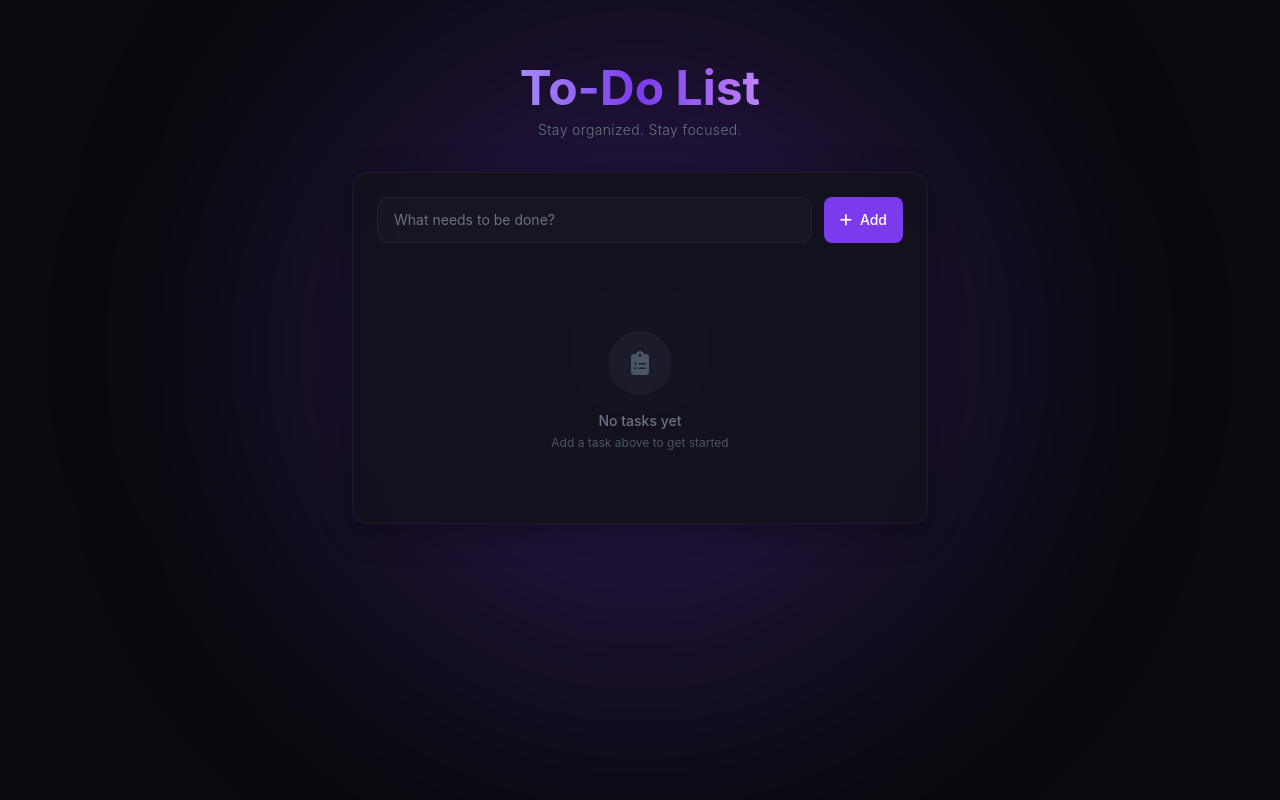
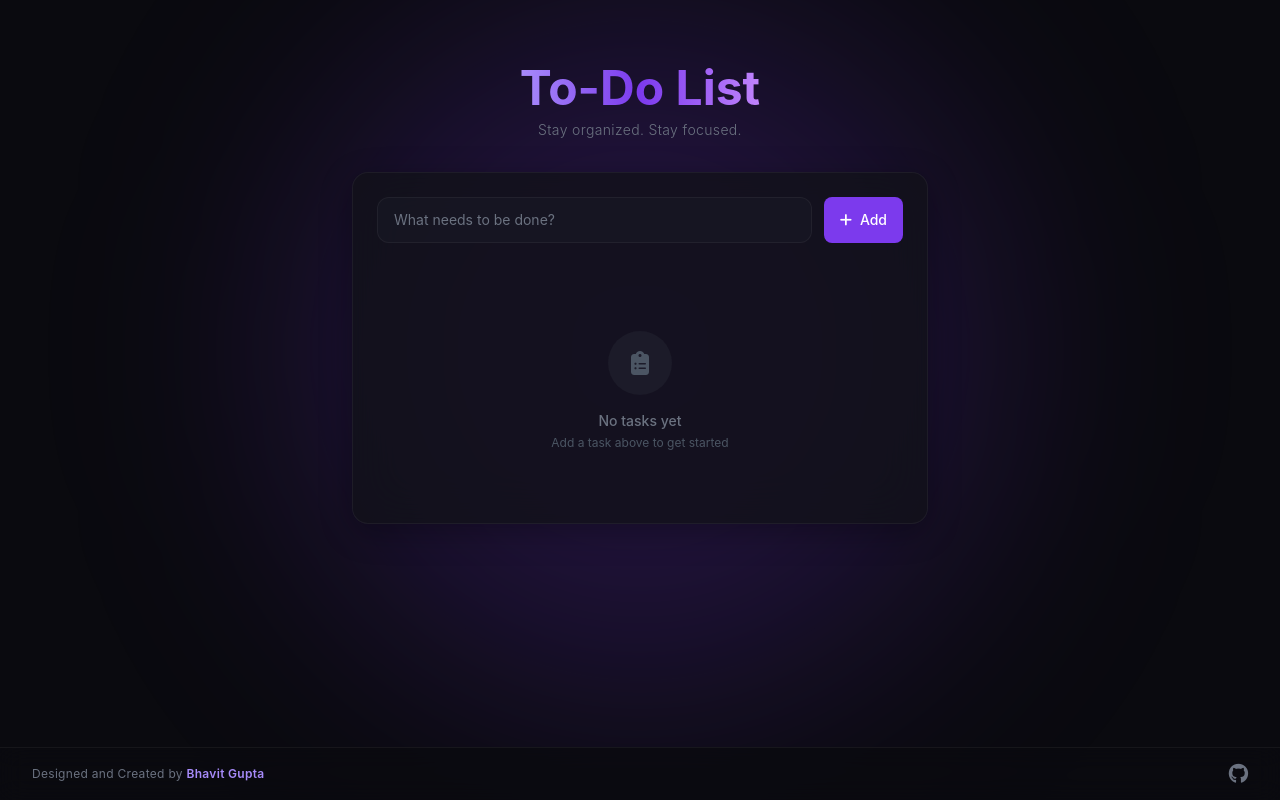
Before and after one commit to bhavit-gupta/to-do-list, a website: page src/index.html in a window 1280 px wide. Drawn offline with nearby package versions, Linux system fonts and the light colour scheme; files that its build step writes are made by us from their sources.

Commit message:
Link changed

```diff
--- a/package.json
+++ b/package.json
@@ -1,5 +1,9 @@
 {
   "devDependencies": {
     "tailwindcss": "^3.4.19"
+  },
+  "scripts": {
+    "build:css": "npx tailwindcss -i ./src/input.css -o ./src/output.css --minify",
+    "watch:css": "npx tailwindcss -i ./src/input.css -o ./src/output.css --watch"
   }
 }
--- a/src/index.html
+++ b/src/index.html
@@ -64,6 +64,22 @@
         </div>
     </div>
 
+    <!-- Footer -->
+    <footer
+        class="fixed bottom-0 left-0 right-0 z-50 w-full flex items-center justify-between px-8 py-3 bg-surface-900/80 backdrop-blur-md border-t border-white/5">
+        <p class="text-gray-500 text-xs tracking-wide">
+            Designed and Created by
+            <a href="https://bhavitgupta.onrender.com" target="_blank" rel="noopener noreferrer"
+                class="text-accent-light hover:text-accent transition-colors duration-200 font-semibold">
+                Bhavit Gupta
+            </a>
+        </p>
+        <a href="https://github.com/bhavit-gupta" target="_blank" rel="noopener noreferrer"
+            class="text-gray-500 hover:text-white transition-colors duration-200 text-xl" title="GitHub">
+            <i class="fa-brands fa-github"></i>
+        </a>
+    </footer>
+
     <script src="script.js"></script>
 </body>
 
```
